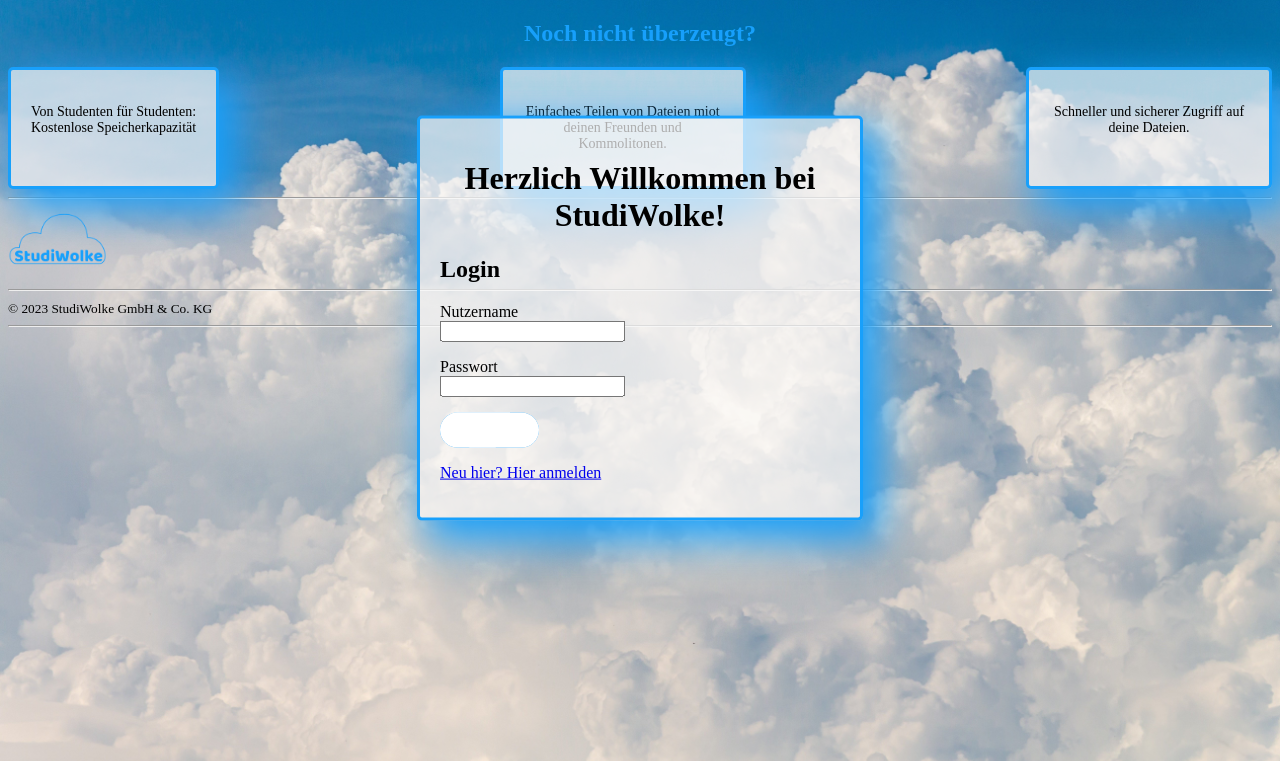
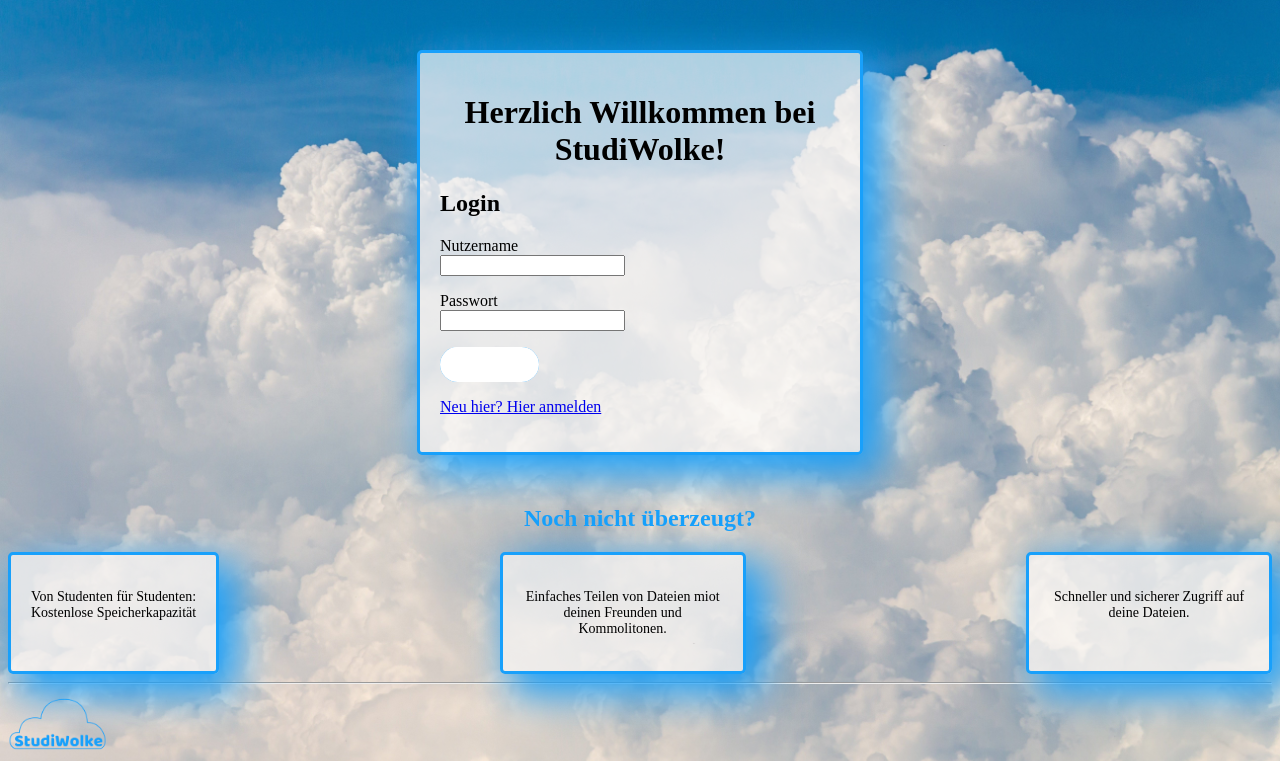
Before and after one commit to liahR/StudiWolke, a PHP site: page /StudiWolke/frontend/public/login.html in a window 1280 px wide. Shown: the part 82-843 px from the top of the page. Run offline with PHP 8.4, Linux system fonts and the light colour scheme.

Commit message:
Update login.css

```diff
--- a/public_html/StudiWolke/frontend/public/login.css
+++ b/public_html/StudiWolke/frontend/public/login.css
@@ -26,10 +26,8 @@ body {
     border: 3px solid #18A0FB;
     border-radius: 5px;
     background-color: rgba(250, 250, 250, 0.699); /*Weißer Kasten, etwas transparent*/
-    position: fixed;
-    top: 50%;
-    left: 50%;
-    transform: translate(-50%, -50%);
+    position: relative;
+    margin: 50px auto;
     transition: opacity 0.3s ease-in-out;
     opacity: 1;
 
```
